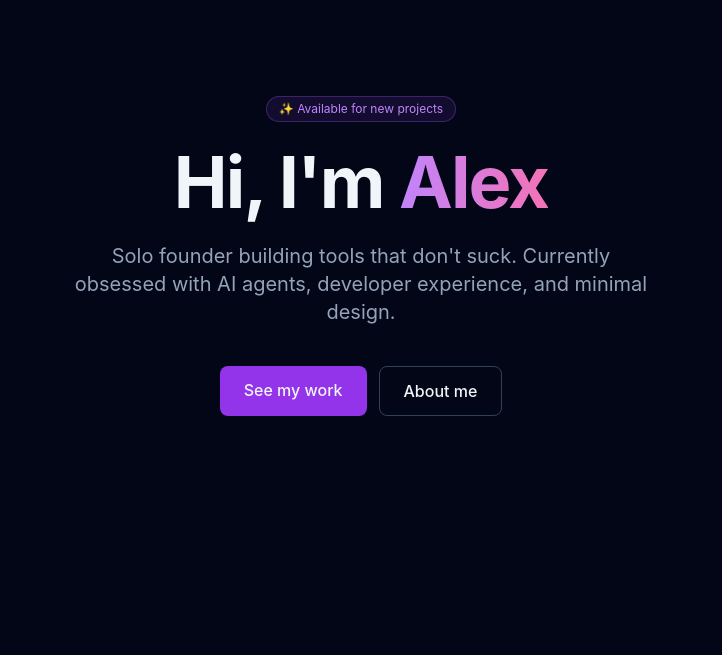
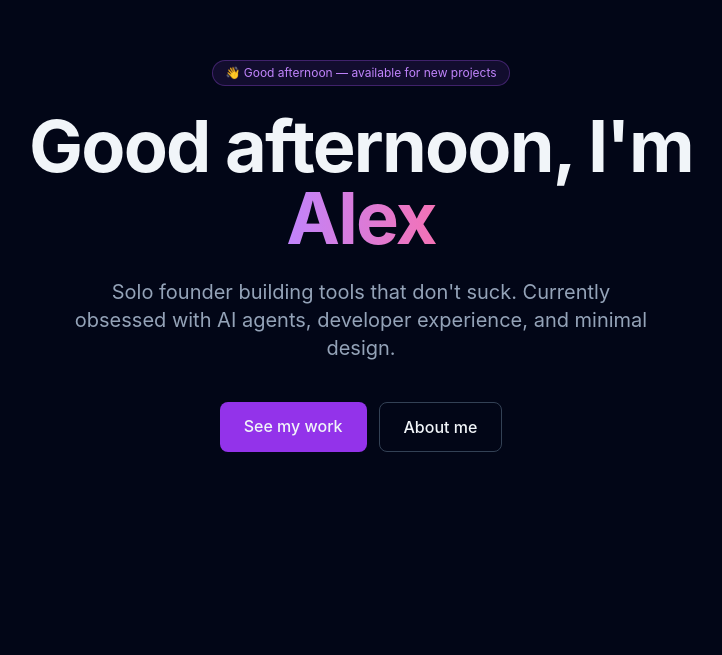
Before and after one commit to ThePyth0nKid/soloPortfolio, a React (Vite) app: page / in a window 1280 px wide. Shown: the part 145-800 px from the top of the page, without its empty margins (279-1001 px from the left). Built offline with nearby package versions, Linux system fonts and the light colour scheme.

Commit message:
feat: Add a greeting in the hero section that changes based on time of day (via PatchParty: Innovator)

```diff
--- a/src/components/Hero.jsx
+++ b/src/components/Hero.jsx
@@ -1,12 +1,31 @@
+import { useEffect, useState } from 'react'
+
+function getGreeting(date = new Date()) {
+  const hour = date.getHours()
+  if (hour < 5) return { text: 'Good night', emoji: '🌙' }
+  if (hour < 12) return { text: 'Good morning', emoji: '☀️' }
+  if (hour < 18) return { text: 'Good afternoon', emoji: '👋' }
+  if (hour < 22) return { text: 'Good evening', emoji: '🌆' }
+  return { text: 'Good night', emoji: '🌙' }
+}
+
 export default function Hero() {
+  const [greeting, setGreeting] = useState(() => getGreeting())
+
+  useEffect(() => {
+    // Refresh greeting every minute so it stays accurate if the page is left open
+    const id = setInterval(() => setGreeting(getGreeting()), 60_000)
+    return () => clearInterval(id)
+  }, [])
+
   return (
     <section className="min-h-screen flex flex-col items-center justify-center px-6 text-center">
       <div className="max-w-3xl space-y-6">
         <div className="inline-block px-3 py-1 bg-purple-500/10 border border-purple-500/30 rounded-full text-xs text-purple-400">
-          ✨ Available for new projects
+          {greeting.emoji} {greeting.text} — available for new projects
         </div>
         <h1 className="text-6xl md:text-7xl font-bold tracking-tight">
-          Hi, I'm{' '}
+          {greeting.text}, I'm{' '}
           <span className="bg-gradient-to-r from-purple-400 to-pink-400 bg-clip-text text-transparent">
             Alex
           </span>
```
Also changed, not shown: 1 other file (tests, documents, lock files or other folders).
